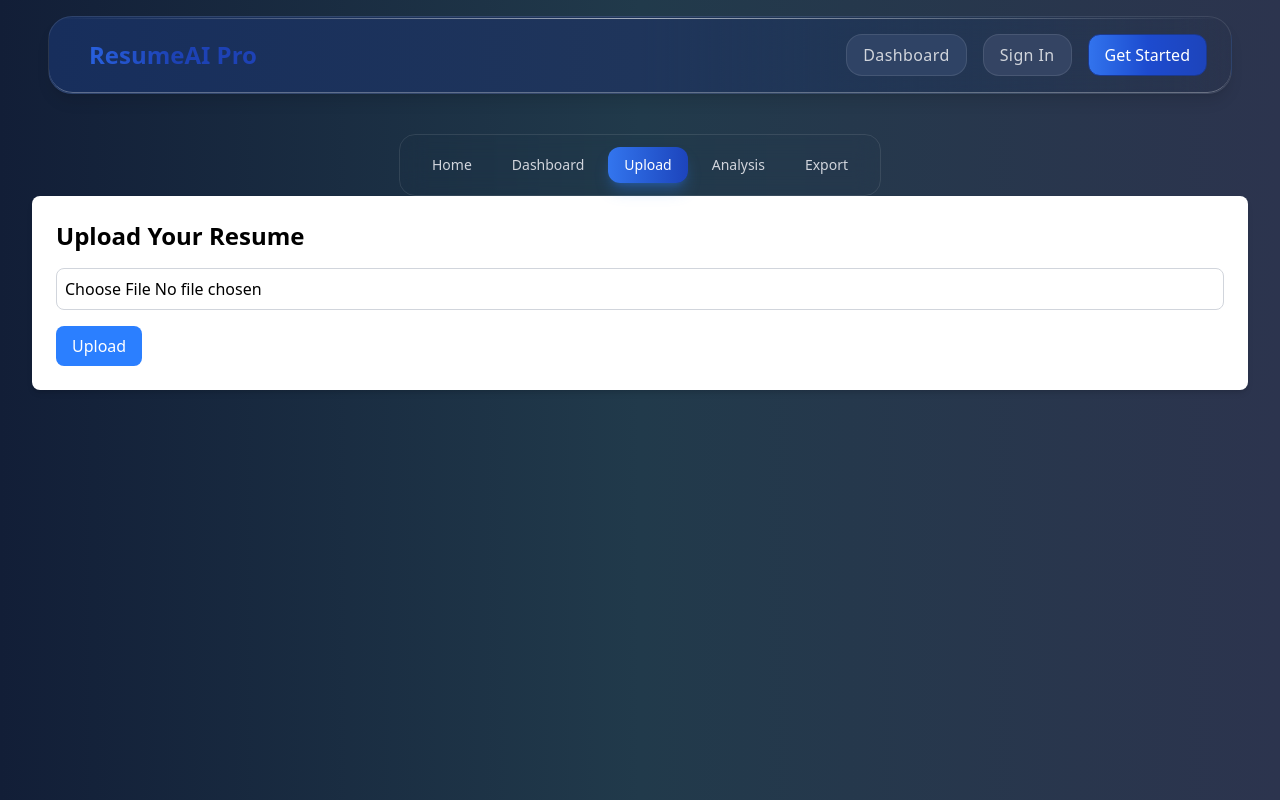
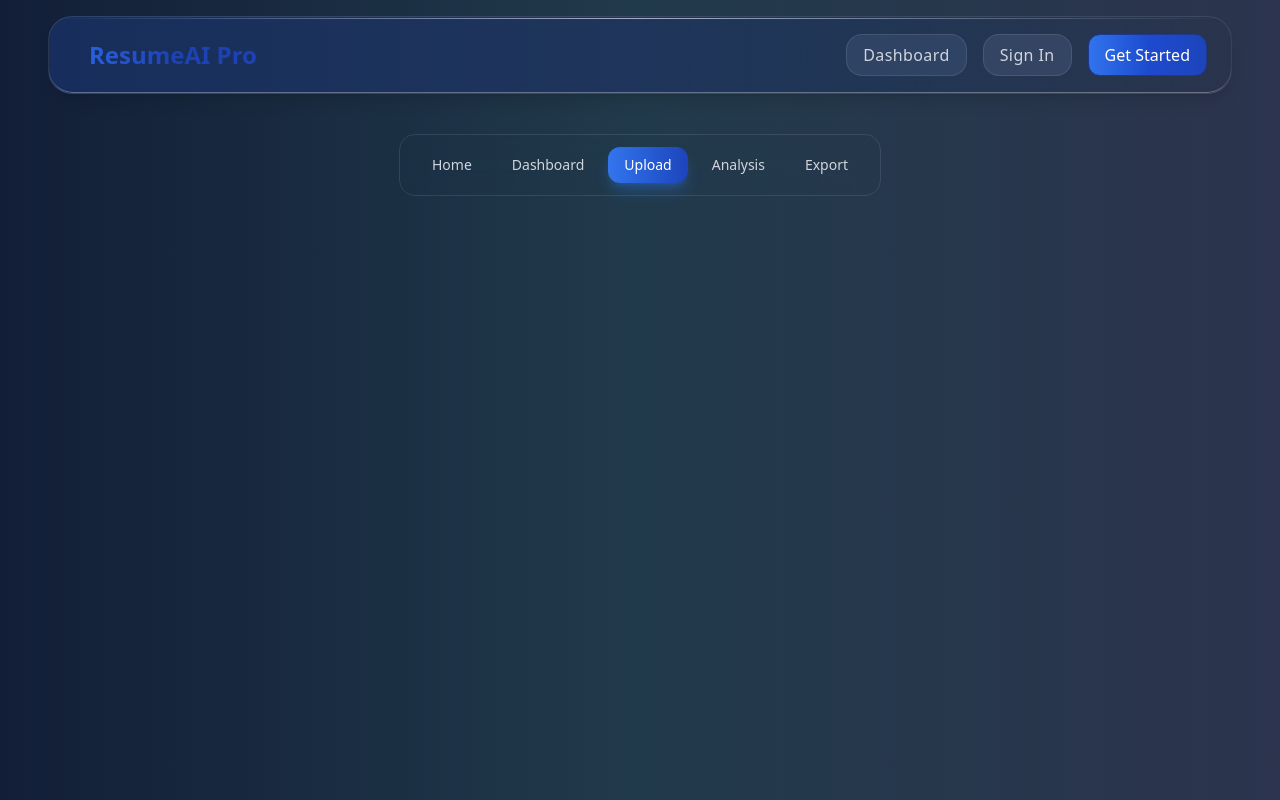
Before and after one commit to philipgisore/AIResumeAnalyzer, a React (Vite) app: page /upload in a window 1280 px wide. Built offline with nearby package versions, Linux system fonts and the light colour scheme; a web font is replaced by a local one.

Commit message:
feat(upload): implement resume file upload handler - Capture selected file from input - Validate file size (limit: 10MB) - Save file name to state or show alert if too large

```diff
--- a/src/components/NavbarSecondary.jsx
+++ b/src/components/NavbarSecondary.jsx
@@ -2,7 +2,6 @@ import React, { useState } from 'react';
 import { Link, useLocation } from 'react-router-dom';
 
 export default function NavbarSecondary() {
-    console.log("NavbarSecondary rendered");
     const location = useLocation();
     const navItems = [
         { name: 'Home', path: '/' },
--- a/src/pages/Dashboard.jsx
+++ b/src/pages/Dashboard.jsx
@@ -1,5 +1,5 @@
 import React from 'react';
-import { FileText, Plus } from 'lucide-react';
+import { FileText } from 'lucide-react';
 import { Link } from 'react-router-dom';
 import { useState, useEffect } from "react";
 import DashboardCard from '../components/DashboardCard';
@@ -8,7 +8,7 @@ const Dashboard = () => {
   const [jobAnalyses, setJobAnalyses] = useState([]);
 
   useEffect(() => {
-    const storedJobs = JSON.parse(localStorage.getItem("analyses"))
+    const storedJobs = JSON.parse(localStorage.getItem("analyses")) || [];
     setJobAnalyses(storedJobs);
   }, []);
 
@@ -18,7 +18,7 @@ const Dashboard = () => {
         <div className='bg-gradient-to-br from-blue-600 to-blue-700 rounded-3xl p-8 text-white shadow-xl'>
             <div className='text-center'>
                 <h1 className='text-4xl font-bold mb-2'>Welcome back, Sarah 👋</h1>
-                <p className='text-blue-100 text-lg mb-6'>Your proffessional resume optimization dashboard</p>
+                <p className='text-blue-100 text-lg mb-6'>Your professional resume optimization dashboard</p>
                 <Link
                     to="/upload"
                     className='bg-blue-500 hover:bg-blue-400 transition-colors px-6 py-3 rounded-lg font-semibold relative flex
@@ -33,22 +33,22 @@ const Dashboard = () => {
         {/* Job Analyses Cards */}
         <section className='grid gap-6 md:grid-cols-3 sm:grid-cols-2 mt-10'>
             {jobAnalyses && jobAnalyses.length > 0 ? (
-                jobAnalyses.map(a => (
+
+                jobAnalyses?.map(a => (
                     <DashboardCard
-                    key={a.id}
-                    id={a.id}
-                    title={a.title}
-                    description={a.data?.summary || "Click to view details"}
+                        key={a.id}
+                        id={a.id}
+                        title={a.title}
+                        description={a.data?.summary || "Click to view details"}
                     />
                 ))
             ) : (
-                <p>No analyses yet. Upload one to get started!</p>
+                <p className=''>No analyses yet. Upload one to get started!</p>
             )}
-
         </section>
 
     </div>
   );
+};
 
-};
 export default Dashboard;
--- a/src/pages/Upload.jsx
+++ b/src/pages/Upload.jsx
@@ -1,57 +1,70 @@
-import React, { useState } from "react";
+import React, { useState, useEffect } from 'react';
+import { saveUpload } from '../utils/storage';
 
+export default function ResumeUpload() {
+        const [resumeFile, setResumeFile] = useState(null);
+    const [resumeBase64, setResumeBase64] = useState(null);
+    const [jobDescription, setJobDescription] = useState('');
 
-export default function Upload() {
-    const [selectedFile, setSelectedFile] = useState(null);
+    // Load from localStorage when the component mounts
+    useEffect(() => {
+        const storedFileName = localStorage.getItem("resumeFileName");
+        const storedFileContent = localStorage.getItem("resumeFileContent");
+        const storedDesc = localStorage.getItem("jobDescription");
 
-    const handleFileChange = (e) => {
-        const file =e.target.files[0];
-        setSelectedFile(file);
+        if (storedFileName) setResumeFile(storedFileName);
+        if (storedFileContent) setResumeBase64(storedFileContent);
+        if (storedDesc) setJobDescription(storedDesc);
+    }, []);
+
+    // Save to localStorage whenever values change
+    useEffect(() => {
+        if (resumeFile) localStorage.setItem("resumeFileName", resumeFile);
+        if (resumeBase64) localStorage.setItem("resumeFileContent", resumeBase64);
+        if (jobDescription) localStorage.setItem("jobDescription", jobDescription);
+    }, [resumeFile, resumeBase64, jobDescription]);
+
+    // Convert file to Base64 string
+    const fileToBase64 = (file) =>
+        new Promise((resolve, reject) => {
+            const reader = new FileReader();
+            reader.readAsDataURL(file);
+            reader.onload = () => resolve(reader.result);
+            reader.onerror = (error) => reject(error);
+        });
+
+    // Handle file upload
+    const handleFileChange = async (e) => {
+        const file = e.target.files[0];
+        if (file && file.size <= 10 * 1024 * 1024) {
+            const base64 = await fileToBase64(file);
+            setResumeFile(file.name);
+            setResumeBase64(base64);
+            saveUpload(file); // store metadata
+        } else {
+            alert("File too large. Max 10MB");
+        }
     };
-    const handleUpload = () => {
-        if(!selectedFile) {
-            alert("Please select a file first!");
+
+    // Mock AI integration later
+    const handleSubmit = () => {
+        if (!resumeBase64 || !jobDescription) {
+            alert("Please upload a resume and enter a job description");
             return;
         }
 
-        //Create a new upload entry
-        const newUpload = {
-            fileName: selectedFile.name,
-            date: new Date().toLocaleString(),
-        };
+        //Save to storage.js for Dashboard to display
+        saveAnalysis({
+            id: Date.now(),
+            title: resumeFile,
+            data: {summary: jobDescription},
+        });
 
-        //Get existing uploads from localStorage
-        const existingUploads = JSON.parse(localStorage.GetItem("uloads")) || [];
-
-        //Add a new upload at the start
-        const updateUploads = [newUpload, ...existingUploads];
-
-        //Save back to the LocalStorage
-        localeStorage.setItem("uploads", JSon.stringify(updatedUploads));
-
-        //Reset file Input
-        setSelectedFile(null);
-        document.getElementById("resumeInput").value = "";
-
-        alert("Resume uploaded successfuly!");
+        console.log("Saved analysis:", {
+            resumeFile,
+            resumeBase64,
+            jobDescription,
+        })
     };
 
-    return (
-       <div className="p-6 bg-white shadow-md rounded-lg">
-            <h2 className="text-2xl font-semibold mb-4">Upload Your Resume</h2>
-            <input
-                id="resumeInput"
-                type="file"
-                accept=".pdf, .doc, .docx"
-                onChange={handleFileChange}
-                className="mb-4 block w-full border border-gray-300 rounded-lg p-2"
-            />
-            <button
-                onClick={handleUpload}
-                className="bg-blue-500 text-white px-4 py-2 rounded-lg hover:bg-blue-600"
-            >
-                Upload
-            </button>
-       </div>
-    );
 }
--- a/src/utils/storage.js
+++ b/src/utils/storage.js
@@ -1,22 +1,46 @@
-export const saveUpload = (file) => {
+// ---------- File Helpers ----------
+function fileToBase64(file) {
+  return new Promise((resolve, reject) => {
+    const reader = new FileReader();
+    reader.readAsDataURL(file);
+    reader.onload = () => resolve(reader.result);
+    reader.onerror = (error) => reject(error);
+  });
+}
+
+// ---------- Uploads ----------
+export const saveUpload = async (file) => {
   const uploads = JSON.parse(localStorage.getItem("uploads") || "[]");
+
+  // Convert to Base64 for persistence
+  const base64 = await fileToBase64(file);
+
   const newUpload = {
     id: Date.now(),
     name: file.name,
-        size: `${(file.size / 1024).toFixed(2)}KB`,
+    size: `${(file.size / 1024).toFixed(2)} KB`,
     uploadedAt: new Date().toISOString(),
-        url: URL.createObjectURL(file),
+    content: base64,                 // full file stored
   };
+
   uploads.push(newUpload);
   localStorage.setItem("uploads", JSON.stringify(uploads));
+
+  return newUpload;
 };
 
 export const getUploads = () => {
   return JSON.parse(localStorage.getItem("uploads") || "[]");
 };
 
+export const getUploadById = (id) => {
+  const uploads = getUploads();
+  return uploads.find(u => u.id === id);
+};
+
+// ---------- Analyses ----------
 export function getAnalyses() {
-    return JSON.parse(localStorage.getItem("analyses")) || [];
+  return JSON.parse(localStorage.getItem("analyses") || "[]");
 }
 
 export function getAnalysisById(id) {
@@ -28,7 +52,7 @@ export function saveAnalysis(analysis) {
   const analyses = getAnalyses();
   analyses.push({
     ...analysis,
-        createdAt: new Date().toISOString()
+    createdAt: new Date().toISOString(),
   });
   localStorage.setItem("analyses", JSON.stringify(analyses));
 }
```
Lines whose indentation alone changed are shown as unchanged.
